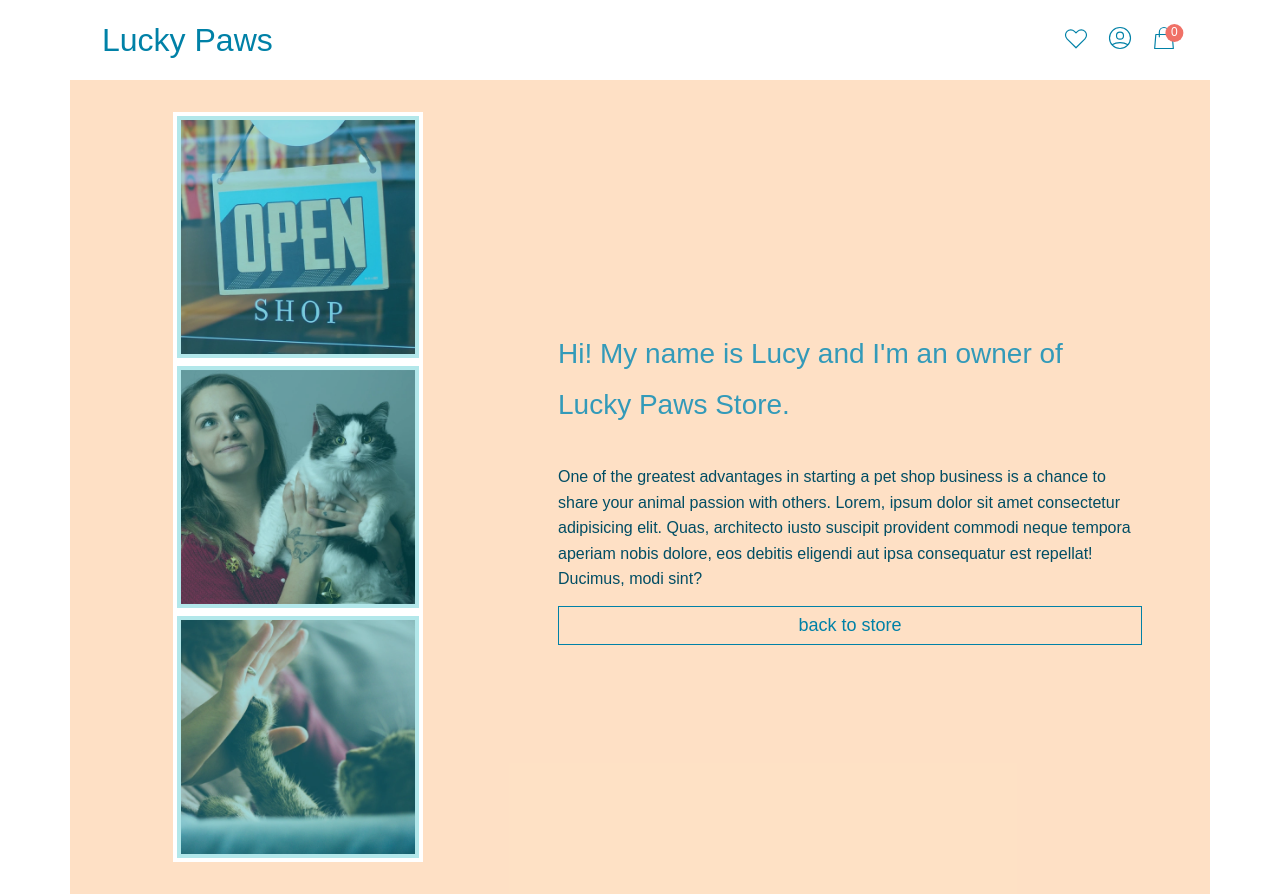
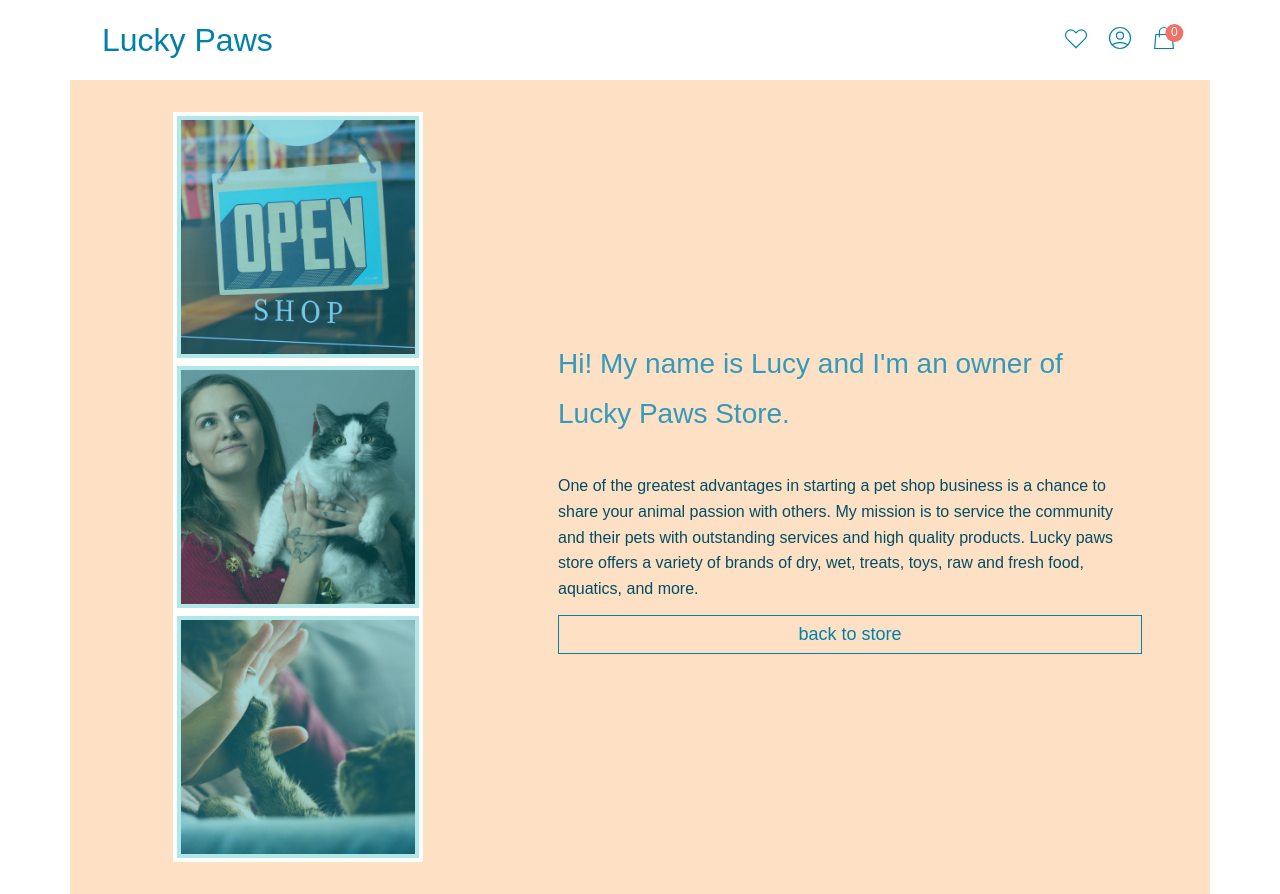
Before and after one commit to JaneMoroz/Lucky-Paws-Store-React, a React (Create React App) app: page /about in a window 1280 px wide. Built offline with nearby package versions, Linux system fonts and the light colour scheme; no server answers.

Commit message:
Improved "Home" page accessibility and fixed "About" page text

```diff
--- a/src/assets/wrappers/About.js
+++ b/src/assets/wrappers/About.js
@@ -72,6 +72,7 @@ const Wrapper = styled.div`
       color: var(--color-text-primary-light);
       margin-bottom: 2rem;
       line-height: 1.8;
+      text-transform: none;
     }
 
     .secondary {
--- a/src/assets/wrappers/Home.js
+++ b/src/assets/wrappers/Home.js
@@ -1,18 +1,22 @@
 import styled from "styled-components";
 
-const Wrapper = styled.div`
+const Wrapper = styled.nav`
+  .nav-list {
     height: calc(100vh - 8rem);
     min-height: 60rem;
     display: grid;
     grid-template-columns: 1fr 1fr;
     grid-template-rows: 1fr 1fr;
+  }
 
   @media only screen and (max-width: 37.5em) {
+    .nav-list {
       display: flex;
       flex-direction: column;
     }
+  }
 
-  .section {
+  .nav-item {
     height: 100%;
     width: 100%;
     overflow: hidden;
@@ -32,19 +36,19 @@ const Wrapper = styled.div`
     justify-content: center;
   }
 
-  .section--1 .btn {
+  .nav-item--1 .btn {
     background-color: var(--background-1);
   }
 
-  .section--2 .btn {
+  .nav-item--2 .btn {
     background-color: var(--background-2);
   }
 
-  .section--3 .btn {
+  .nav-item--3 .btn {
     background-color: var(--background-3);
   }
 
-  .section--4 .btn {
+  .nav-item--4 .btn {
     background-color: var(--background-4);
   }
 
@@ -54,7 +58,7 @@ const Wrapper = styled.div`
     transition: all 0.4s;
   }
 
-  .section:hover .img {
+  .nav-item:hover .img {
     transform: scale(105%);
   }
 `;
--- a/src/pages/About.js
+++ b/src/pages/About.js
@@ -13,7 +13,7 @@ const About = () => {
   return (
     <Wrapper className="container--max">
       <div className="about-container">
-        <div className="gallery">
+        <section className="gallery">
           <div className="img img--1">
             <Image src={img1Webp} fallback={img1} alt="Our Store" />
             {/* <img src={img1} alt="Our Store" /> */}
@@ -29,23 +29,25 @@ const About = () => {
             {/* <img src={img3} alt="Lucy's cat - Boris" /> */}
             <div className="image-overlay"></div>
           </div>
-        </div>
-        <div className="text">
-          <p className="main">
+        </section>
+        <section className="text">
+          {/* <p className="main">
             Hi! My name is Lucy and I'm an owner of Lucky Paws Store.
-          </p>
+          </p> */}
+          <h1 className="main">
+            Hi! My name is Lucy and I'm an owner of Lucky Paws Store.
+          </h1>
           <p className="secondary">
             One of the greatest advantages in starting a pet shop business is a
-            chance to share your animal passion with others. Lorem, ipsum dolor
-            sit amet consectetur adipisicing elit. Quas, architecto iusto
-            suscipit provident commodi neque tempora aperiam nobis dolore, eos
-            debitis eligendi aut ipsa consequatur est repellat! Ducimus, modi
-            sint?
+            chance to share your animal passion with others. My mission is to
+            service the community and their pets with outstanding services and
+            high quality products. Lucky paws store offers a variety of brands
+            of dry, wet, treats, toys, raw and fresh food, aquatics, and more.
           </p>
           <Link to="/all" className="btn btn--outlined">
             Back to store
           </Link>
-        </div>
+        </section>
       </div>
       <div className={`background background--about`}></div>
     </Wrapper>
--- a/src/pages/Home.js
+++ b/src/pages/Home.js
@@ -14,7 +14,8 @@ import { Image } from "../components";
 const Home = () => {
   return (
     <Wrapper className="container--max">
-      <div className="section section--1">
+      <ul className="nav-list">
+        <li className="nav-item nav-item--1">
           {/* <img className="img" src={img1} alt="for dogs" /> */}
           <Image src={img1Webp} fallback={img1} alt="for dogs" />
           <Link to="/dog" className="btn">
@@ -22,8 +23,8 @@ const Home = () => {
               for <span>dog</span>
             </h1>
           </Link>
-      </div>
-      <div className="section section--2">
+        </li>
+        <li className="nav-item nav-item--2">
           <Image src={img2Webp} fallback={img2} alt="for cats" />
           {/* <img className="img" src={img2} alt="for cats" /> */}
           <Link to="/cat" className="btn">
@@ -31,8 +32,8 @@ const Home = () => {
               for <span>cat</span>
             </h1>
           </Link>
-      </div>
-      <div className="section section--3">
+        </li>
+        <li className="nav-item nav-item--3">
           <Image src={img3Webp} fallback={img3} alt="all products" />
           {/* <img className="img" src={img3} alt="all products" /> */}
           <Link to="/all" className="btn">
@@ -40,8 +41,8 @@ const Home = () => {
               <span>all</span> products
             </h1>
           </Link>
-      </div>
-      <div className="section section--4">
+        </li>
+        <li className="nav-item nav-item--4">
           <Image src={img4Webp} fallback={img4} alt="about" />
           {/* <img className="img" src={img4} alt="about" /> */}
           <Link to="/about" className="btn">
@@ -49,7 +50,8 @@ const Home = () => {
               <span>about</span>
             </h1>
           </Link>
-      </div>
+        </li>
+      </ul>
     </Wrapper>
   );
 };
```
Lines whose indentation alone changed are shown as unchanged.
